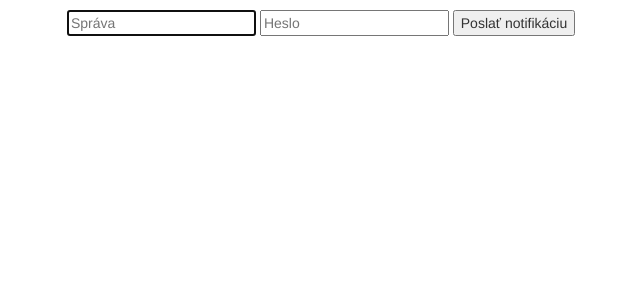
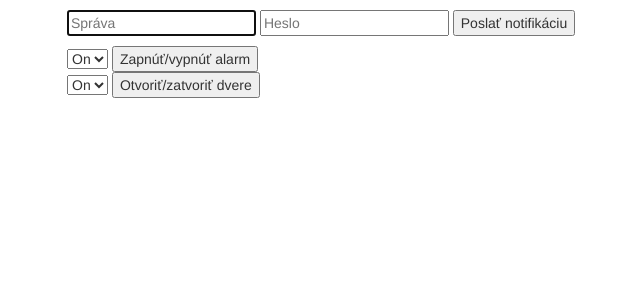
Before and after one commit to adamzv/PMA-Inteligentna-domacnost, a Flask app: template Cloud/templates/index.html in a window 1280 px wide. Shown: the part 131-428 px from the top of the page, without its empty margins (3-643 px from the left). Run offline with Flask 2, Linux system fonts and the light colour scheme; the template is opened without the code that fills it, so the values that code supplies are empty; some libraries are stand-ins or nearby versions.

Commit message:
Úprava html a js na testovanie nových funkcií

```diff
--- a/Cloud/app.py
+++ b/Cloud/app.py
@@ -183,6 +183,7 @@ def alarm_route():
         else:
             # TODO tu bude kontrolovat status zariadenia
             status = response["status"]
+            print(status)
             iot_client.connect()
             iot_client.publishCommand(device_type, device_id, "pir", "json", response)
             return jsonify(responseCode=200, status="ok")
@@ -200,6 +201,7 @@ def dvere_route():
         if iot_client is None:
             return jsonify(responseCode=503, status="watson iot neodpovedá")
         else:
+            print(response["hodnota"], response["status"])
             # TODO dokoncit kontrolu
             iot_client.connect()
             iot_client.publishCommand(device_type, device_id, "servo", "json", response)
--- /dev/null
+++ b/Cloud/static/scripts.js
@@ -0,0 +1,51 @@
+document.addEventListener("DOMContentLoaded", () => {
+    document.querySelector("#notifikacia").onsubmit = () => {
+        const request = new XMLHttpRequest();
+        const sprava = document.querySelector("#text").value;
+        const heslo = document.querySelector("#heslo").value;
+        request.open("POST", "/api/notifikacia");
+
+        request.onload = () => {
+            let response = JSON.parse(request.responseText);
+            if (parseInt(response, 10) === 202) {
+                document.querySelector("#vysledok").innerHTML = "Správa bola odoslaná.";
+            } else {
+                document.querySelector("#vysledok").innerHTML = "Niekde nastala chyba.";
+            }
+        };
+
+        const data = new FormData();
+        data.append("sprava", sprava);
+        data.append("heslo", heslo);
+
+        request.send(data);
+        return false;
+    };
+    document.querySelector("#alarm").onsubmit = () => {
+        const request = new XMLHttpRequest();
+        const select = document.querySelector("#zapnut");
+
+        request.open("POST", "/api/alarm");
+
+        request.onload = () => {
+        };
+
+        request.setRequestHeader("Content-Type", "application/json");
+        request.send(JSON.stringify({"senzor": "pir", "status": select.value}));
+        return false;
+    };
+    document.querySelector("#dvere").onsubmit = () => {
+        const request = new XMLHttpRequest();
+        const select = document.querySelector("#otvorit");
+        const sprava = '{"senzor": "servo", "hodnota": "dvere", "status": "' + select.value + '"}';
+
+        request.open("POST", "/api/dvere");
+
+        request.onload = () => {
+        };
+
+        request.setRequestHeader("Content-Type", "application/json");
+        request.send(sprava);
+        return false;
+    };
+});;
--- a/Cloud/templates/index.html
+++ b/Cloud/templates/index.html
@@ -15,32 +15,7 @@
     <!-- Include all compiled plugins (below), or include individual files as needed -->
     <script src="https://maxcdn.bootstrapcdn.com/bootstrap/3.3.7/js/bootstrap.min.js"></script>
 
-    <script>
-        document.addEventListener("DOMContentLoaded", () => {
-            document.querySelector("#notifikacia").onsubmit = () => {
-                const request = new XMLHttpRequest();
-                const sprava = document.querySelector("#text").value;
-                const heslo = document.querySelector("#heslo").value;
-                request.open("POST", "/api/notifikacia");
-
-                request.onload = () => {
-                    let response = JSON.parse(request.responseText);
-                    if (parseInt(response, 10) === 202) {
-                        document.querySelector("#vysledok").innerHTML = "Správa bola odoslaná.";
-                    } else {
-                        document.querySelector("#vysledok").innerHTML = "Niekde nastala chyba.";
-                    }
-                };
-
-                const data = new FormData();
-                data.append("sprava", sprava);
-                data.append("heslo", heslo);
-
-                request.send(data);
-                return false;
-            };
-        });
-    </script>
+    <script src="{{ url_for('static', filename='scripts.js') }}"></script>
 </head>
 
 <body>
@@ -49,12 +24,26 @@
         <h3>TODO</h3>
         <h5>Čas: {{ cas }} | Teplota: {{ temp }}, Vlhkosť: {{ humidity }}</h5>
         <!-- Dočasné testovanie notifikácii -->
-        <form id="notifikacia">
+        <form id="notifikacia" method="post">
             <input id="text" autocomplete="off" autofocus placeholder="Správa" type="text">
             <input id="heslo" autocomplete="off" placeholder="Heslo" type="password">
             <input type="submit" value="Poslať notifikáciu">
         </form>
         <h5 id="vysledok"></h5>
+        <form id="alarm">
+            <select id="zapnut" name="zapnut">
+                <option value="on">On</option>
+                <option value="off">Off</option>
+            </select>
+            <input type="submit" value="Zapnúť/vypnúť alarm">
+        </form>
+        <form id="dvere">
+            <select id="otvorit" name="otvorit">
+                <option value="on">On</option>
+                <option value="off">Off</option>
+            </select>
+            <input type="submit" value="Otvoriť/zatvoriť dvere">
+        </form>
     </div>
     <footer class="footer">
         <div class="container">
```
